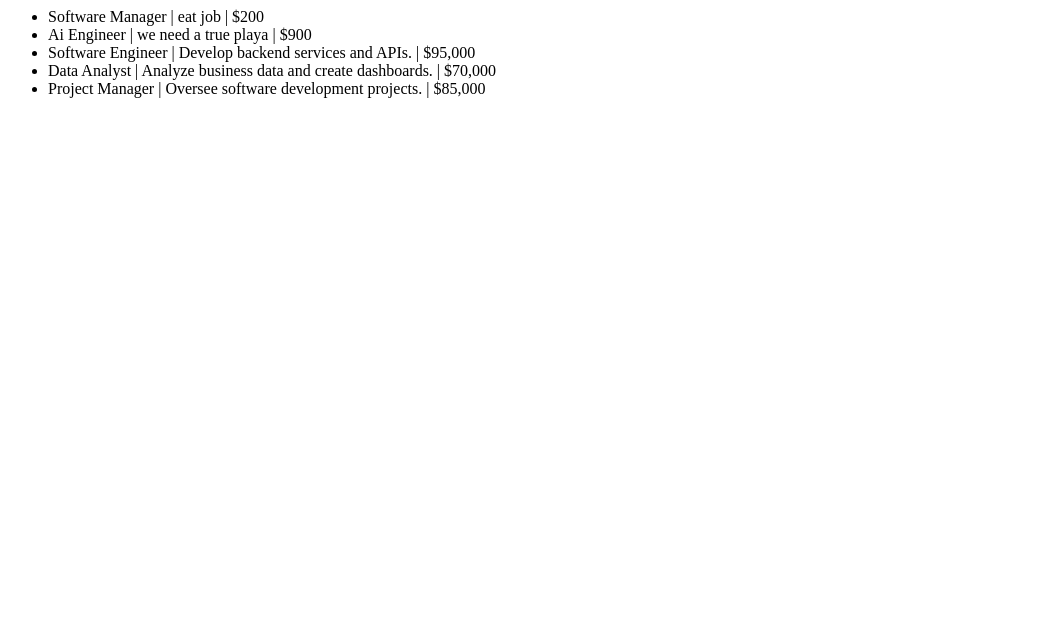
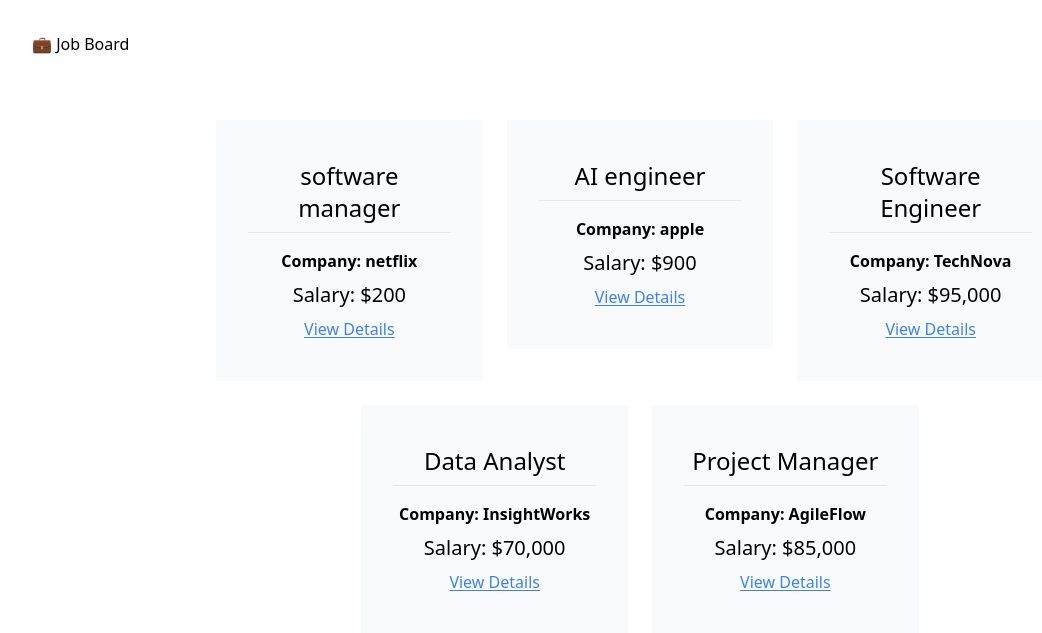
Before and after one commit to ArshiaAhmadipour/Job-Board, a Django app: page / in a window 1280 px wide. Shown: the top 633 px of the page, without its empty margins (0-1042 px from the left). Run offline with Django 5.2, Linux system fonts and the light colour scheme; data comes from the database, SQL or seed files in the repository; some libraries are stand-ins or nearby versions.

Commit message:
add css styling & error handling

```diff
--- /dev/null
+++ b/job_board/templates/job_board/_base.html
@@ -0,0 +1,24 @@
+<!DOCTYPE html>
+<html lang="en">
+    <head>
+        <meta charset="UTF-8">
+        <meta http-equiv="X-UA-Compatible" content="IE=edge">
+        <meta name="viewport" content="width=device-width, initial-scale=1.0">
+        <title>Job Board</title>
+        <script src="https://cdn.tailwindcss.com"></script>
+    </head>
+    <body>
+        <div class="mb-8">
+            <h1 class ='text-4x1 py-8 pl-8'>
+                <a href="{% url 'home' %}">
+                    💼 Job Board
+                </a>
+            </h1>
+        </div>
+        <div class="container mx-auto mb-8">
+            {% block content %}
+            {% endblock content %}
+
+        </div>
+    </body>
+</html>
--- a/job_board/templates/job_board/index.html
+++ b/job_board/templates/job_board/index.html
@@ -1,9 +1,18 @@
-{%load humanize%}
+{% extends 'job_board/_base.html' %}
+{% load humanize %}
 
-<html>
-    <ul>
-        {%for posting in job_postings%}
-            <li>{{posting.title|title}} | {{posting.description}} | ${{posting.salary|intcomma}} </li>
-        {%endfor%}
-    </ul>
-</html>
+{% block content %}
+    <div class="flex justify-center w-10/12 mx-auto flex-wrap gap-6">
+        {% for posting in job_postings %}
+        <a href="{% url 'job-detail' posting.pk %}" class="w-1/4 text-center">
+            <div class="border-rounded px-8 py-10 bg-gray-50 hover:bg-gray-100 hover:cursor-pointer">
+                <p class="text-2xl pb-2">{{ posting.title }}</p>
+                <hr class="py-2">
+                <p class="font-semibold pb-2">Company: {{ posting.company }}</p>
+                <p class="text-xl pb-2">Salary: ${{ posting.salary | intcomma }}</p>
+                <div class="underline underline-offset-2 text-blue-500 hover:text-blue-400">View Details</div>
+            </div>
+        </a>
+        {% endfor %}
+    </div>
+{% endblock content %}
--- a/job_board/urls.py
+++ b/job_board/urls.py
@@ -2,6 +2,6 @@
 from job_board.views import *
 
 urlpatterns = [
-    path('', index),
+    path('', index, name='home'),
     path('job/<int:pk>/', job_detail, name='job-detail')
-]
+    ]
--- a/job_board/views.py
+++ b/job_board/views.py
@@ -1,4 +1,4 @@
-from django.shortcuts import render, HttpResponse
+from django.shortcuts import render, get_object_or_404
 from .models import JobPosting
 
 
@@ -12,7 +12,7 @@
 
 
 def job_detail(request, pk):
-    job_posting = JobPosting.objects.get(pk=pk)
+    job_posting = get_object_or_404(JobPosting, pk=pk, is_active=True)
     context = {
         'posting': job_posting
     }
```
Also changed, not shown: job_board/templates/job_board/detail.html (added, +11 -0 lines).
